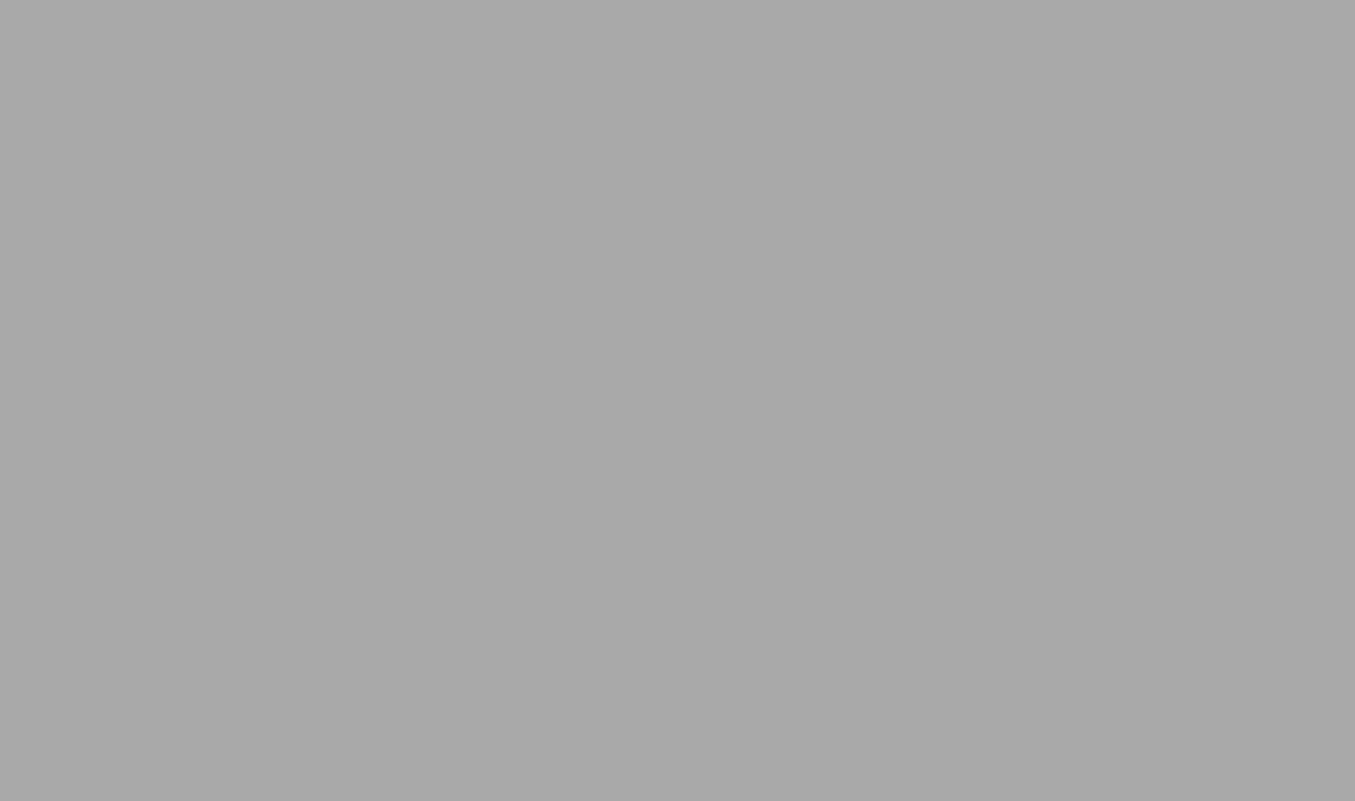
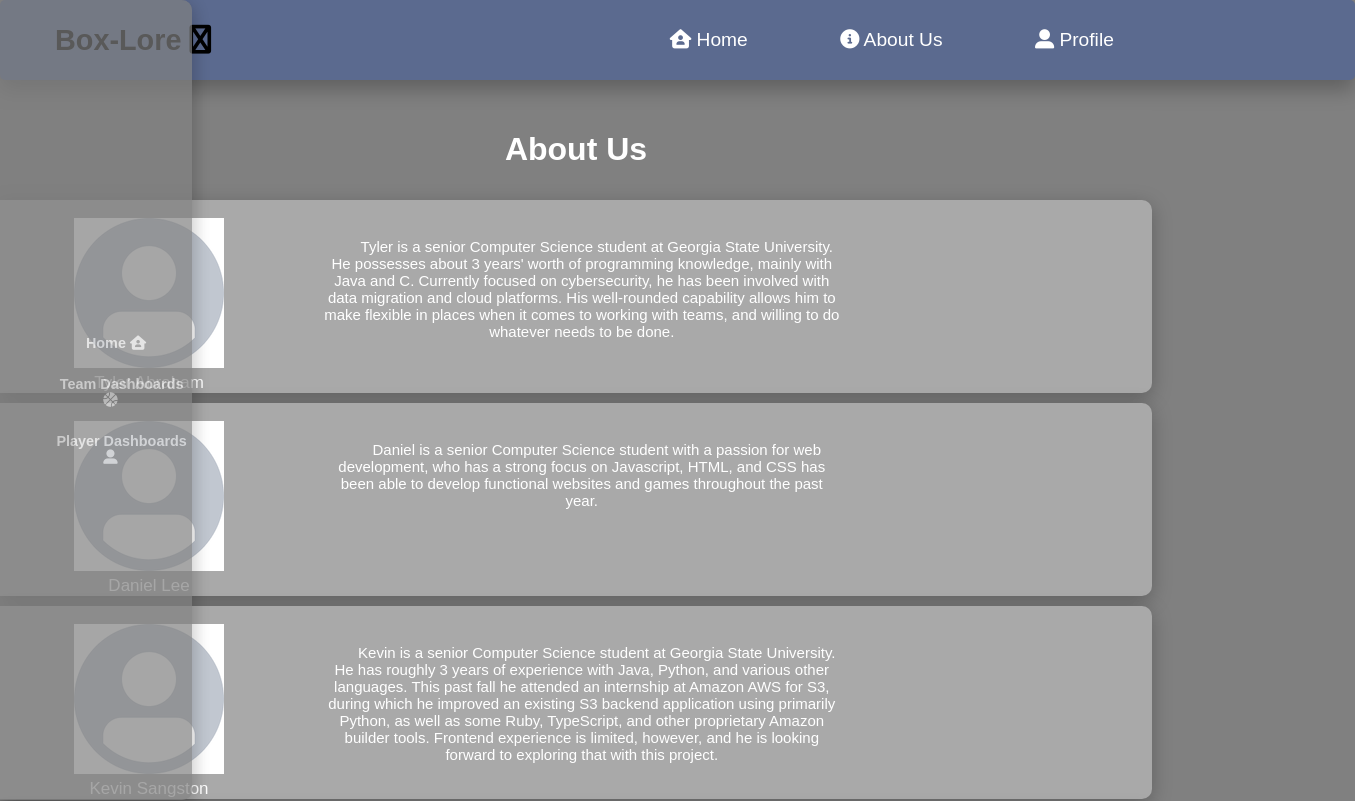
Before and after one commit to dyldrumm/box-lore, a React (Create React App) app in the folder client/react-app/: page /aboutpage in a window 1280 px wide. Before the commit this address had no page. Shown: the top 801 px of the page, 1355 px wide, since content can reach past the window. Built offline with nearby package versions, Linux system fonts and the light colour scheme.

Commit message:
Initial Page Navigation Commit
Rudimentary navigation, needs to be smoothed.  Created pages and navigated between them using react-router-dom

```diff
--- a/client/react-app/src/App.js
+++ b/client/react-app/src/App.js
@@ -4,10 +4,7 @@ import ReactDOM from 'react-dom/client';
 
 import AboutPage from './Pages/AboutPage.js';
 import HomePage from './Pages/HomePage.js';
-
-import SideBar from './Components/Sidebar/Sidebar.js';
-import StandingsTable from './Components/StandingsTable/StandingsTable.js'
-import Navbar from "./Components/Navbar/NavBar.js";
+import Layout from './Pages/Layout.js';
 
 import {
   BrowserRouter,
@@ -31,8 +28,11 @@ function App() {
 
     <BrowserRouter>
       <Routes>
+      <Route path="/" element={<Layout />}>
           <Route index element={<HomePage />} />
-          <Route path="./Pages/AboutPage.js" element={<AboutPage />} />
+          <Route path="aboutpage" element={<AboutPage />} />
+          <Route path="homepage" element={<HomePage />} />
+      </Route>
       </Routes>
     </BrowserRouter>
 
--- a/client/react-app/src/Components/About/About.css
+++ b/client/react-app/src/Components/About/About.css
@@ -1,14 +1,15 @@
 body{
-    background-color: darkgray;
+    background-color: gray;
 }
 .main{
+    width: 90%;
     display: flex;
     flex-direction: column;
     /* border: 1px solid black; */
-    background-color: darkgray;
+    background-color: gray;
     color: white;
-    margin-left: 7%;
-    margin-right: 7%;
+    margin-left: 0%;
+    margin-right: 5%;
 }
 .main-1{
     text-align: center;
@@ -23,8 +24,12 @@ body{
 .block{
     display: flex;
     flex-direction: row;
+    background-color: darkgray;
+    border-top-right-radius: 10px;
+    border-bottom-right-radius: 10px;
     justify-content: space-between;
     margin-top: 10px;
+    box-shadow: 0 5px 20px rgba(0,0,0,0.25);
     /* border: 1px solid black; */
 }
 .block-avatar{
@@ -33,11 +38,14 @@ body{
     margin-left: 5px;
 }
 .block-bio{
-    width: 70%;
-    margin-right: 5px;
+    width: 50%;
+    font-size: 15px;
+    margin-right: 22%;
+    margin-top: 2%;
 }
 .bio-p{
-    text-indent: 50px;
+    text-indent: 30px;
+    margin-right: 10%;
 }
 .pic{
     align-content: center;
--- a/client/react-app/src/Components/About/About.js
+++ b/client/react-app/src/Components/About/About.js
@@ -7,7 +7,6 @@ function About(){
       <div className="main-1">
         <h1>About Us</h1>
       </div>
-      <hr />
       <div className="main-2">
         {/*  */}
         <div className="block">
@@ -24,26 +23,6 @@ function About(){
             His well-rounded capability allows him to make flexible in places
             when it comes to working with teams, and willing to do whatever
             needs to be done.
-
-            </p>
-          </div>
-        </div>
-        {/*  */}
-        <div className="block">
-          <div className="block-avatar">
-            <div className='pic'><img src={logo} alt="image"/></div>
-            <div className='name'>Dylan Drumm</div>
-          </div>
-          <div className="block-bio">
-            <p className='bio-p'>
-            Dylan is a senior Computer Science student with an interest in Data Science.
-            Has worked on mobile applications before using the Flutter library,
-            has some experience in web development, and has worked with machine
-            learning and data analysis at a beginner level.  Lacks experience
-            with frontend web application development and backend data management,
-            and is hoping to expand his capabilities in that field through working
-            with the React library and cloud-hosted data storage/analysis applications.
-
             </p>
           </div>
         </div>
@@ -59,7 +38,6 @@ function About(){
             development, who has a strong focus on Javascript, HTML,
             and CSS has been able to develop functional websites and games
             throughout the past year.
-
             </p>
           </div>
         </div>
@@ -78,7 +56,6 @@ function About(){
             using primarily Python, as well as some Ruby, TypeScript, and other
             proprietary Amazon builder tools. Frontend experience is limited, however,
             and he is looking forward to exploring that with this project.
-
             </p>
           </div>
         </div>
@@ -99,7 +76,24 @@ function About(){
             creative technologies, such as UI/UX design. Her adaptability, flexibility,
             and exceptional communication skills make her a reliable team member who
             can efficiently collaborate with others.
-
+            </p>
+          </div>
+        </div>
+        {/*  */}
+        <div className="block">
+          <div className="block-avatar">
+            <div className='pic'><img src={logo} alt="image"/></div>
+            <div className='name'>Dylan Drumm</div>
+          </div>
+          <div className="block-bio">
+            <p className='bio-p'>
+            Dylan is a senior Computer Science student with an interest in Data Science.
+            Has worked on mobile applications before using the Flutter library,
+            has some experience in web development, and has worked with machine
+            learning and data analysis at a beginner level.  Lacks experience
+            with frontend web application development and backend data management,
+            and is hoping to expand his capabilities in that field through working
+            with the React library and cloud-hosted data storage/analysis applications.
             </p>
           </div>
         </div>
--- a/client/react-app/src/Components/Navbar/MenuData.js
+++ b/client/react-app/src/Components/Navbar/MenuData.js
@@ -1,13 +1,13 @@
 export const MenuData = [
     {
         title: " Home",
-        url: "#",
+        url: "homepage",
         cName:"nav-links",
         icon:"fa-solid fa-house-user "
     },
     {
         title: " About Us",
-        url: "#",
+        url: "aboutpage",
         cName:"nav-links",
         icon:"fa-solid fa-circle-info "
     },
--- a/client/react-app/src/Components/Sidebar/MenuData.js
+++ b/client/react-app/src/Components/Sidebar/MenuData.js
@@ -1,7 +1,7 @@
 export const MenuData = [
     {
         title: "Home ",
-        url: "#",
+        url: "homepage",
         cName: "nav-links",
         icon: "fa-solid fa-house-user ",
     },
--- a/client/react-app/src/Pages/AboutPage.js
+++ b/client/react-app/src/Pages/AboutPage.js
@@ -9,12 +9,6 @@ import Navbar from "../Components/Navbar/NavBar.js";
 function AboutPage() {
     return (
     <div className="AboutPage">
-      <div className="Navbar">
-        <Navbar/>
-      </div>
-      <div className="Sidebar">
-        <SideBar />
-      </div>
       <div className="About">
         <About />
       </div>
--- a/client/react-app/src/Pages/HomePage.js
+++ b/client/react-app/src/Pages/HomePage.js
@@ -9,12 +9,6 @@ import Navbar from "../Components/Navbar/NavBar.js";
 function HomePage() {
     return (
     <div className="HomePage">
-      <div className="Navbar">
-        <Navbar/>
-      </div>
-      <div className="Sidebar">
-        <SideBar />
-      </div>
       <div className="StandingsTable">
         <StandingsTable />
       </div>
--- /dev/null
+++ b/client/react-app/src/Pages/Layout.js
@@ -0,0 +1,21 @@
+import { Outlet, Link } from "react-router-dom";
+
+import SideBar from '../Components/Sidebar/Sidebar.js';
+import Navbar from "../Components/Navbar/NavBar.js";
+
+const Layout = () => {
+  return (
+    <>
+      <div className="Navbar">
+        <Navbar/>
+      </div>
+      <div className="Sidebar">
+        <SideBar />
+      </div>
+
+      <Outlet />
+    </>
+  )
+};
+
+export default Layout;
```
Also changed, not shown: client/react-app/src/Layout.js (deleted).
